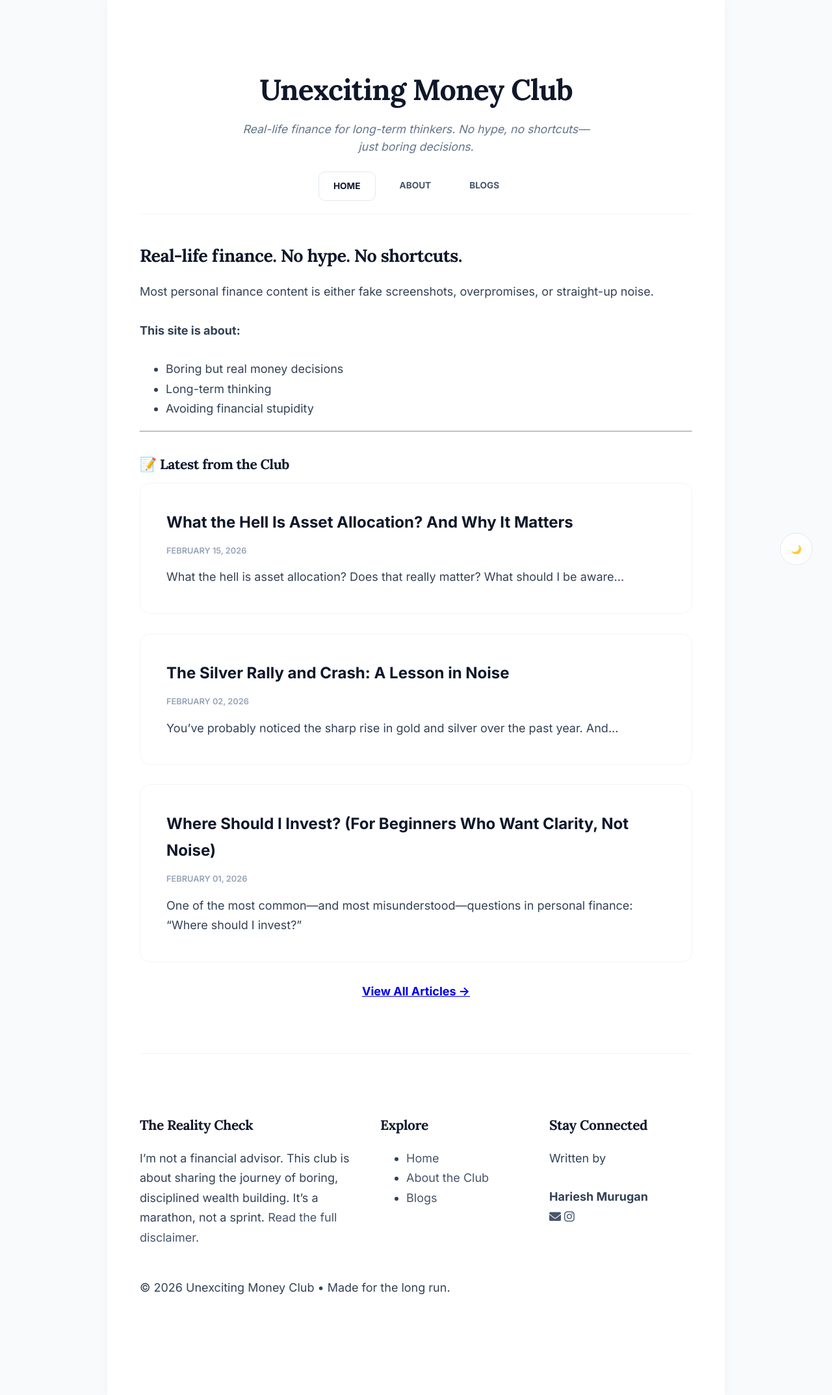
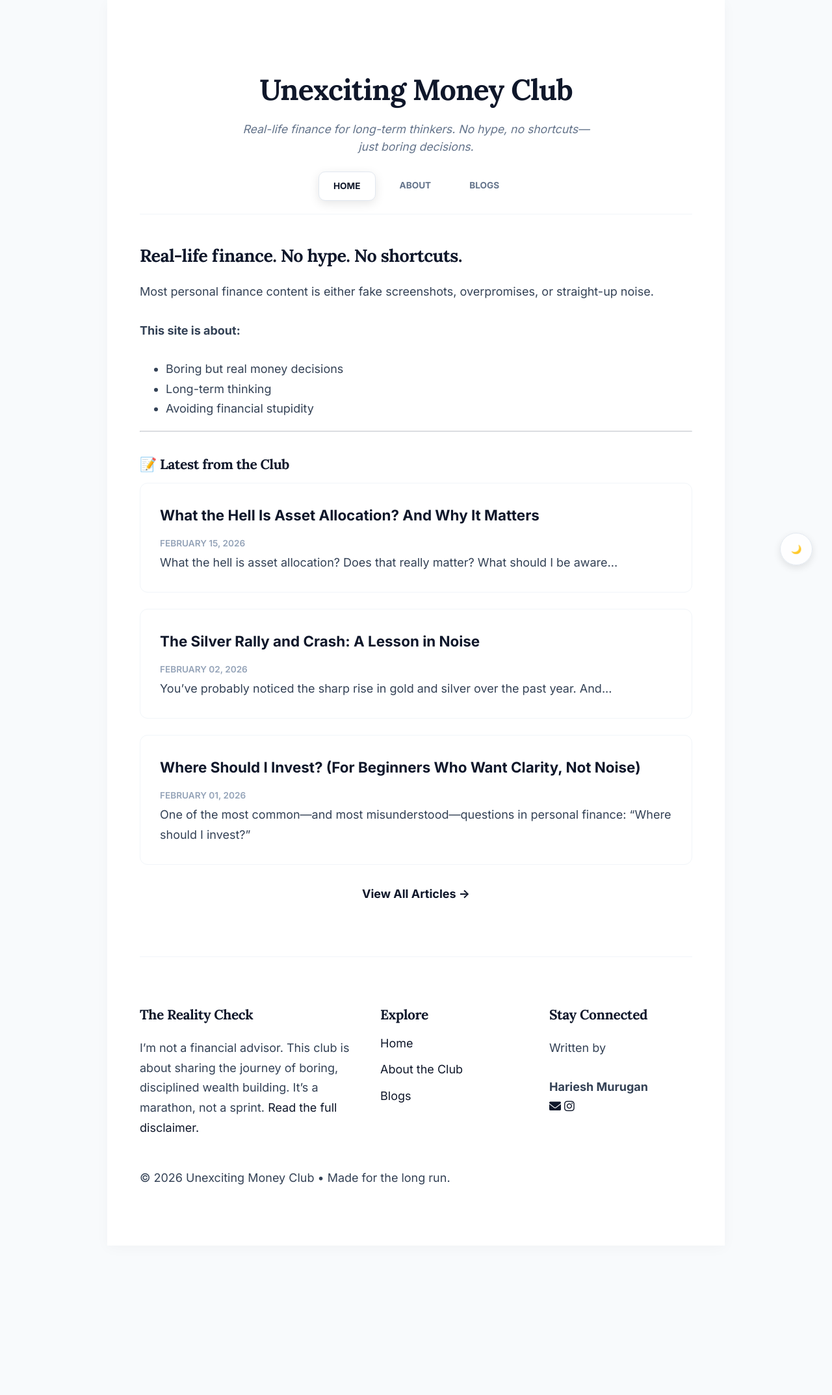
Before and after one commit to HarieshMK/HarieshMK.github.io, a Jekyll site: the page built from index.md, in a window 1280 px wide. Shown: the whole page at 65% size. Built offline with Jekyll 4.4.1, drawn with Linux system fonts in a browser that asks for light colours; after the commit the page ends 1917 px from its top, so only the background shows below that.

Commit message:
Update style.css

```diff
--- a/assets/css/style.css
+++ b/assets/css/style.css
@@ -52,6 +52,7 @@
   bottom: 30px;
   right: 30px;
   background: rgba(255, 255, 255, 0.8);
+  backdrop-filter: blur(8px);
   border: 1px solid #e2e8f0;
   border-radius: 50%;
   width: 50px;
@@ -61,6 +62,7 @@
   justify-content: center;
   cursor: pointer;
   z-index: 1000;
+  box-shadow: 0 4px 12px rgba(0,0,0,0.1);
   transition: all 0.3s ease;
 }
 
@@ -74,7 +76,7 @@
 }
 .nav-list li a {
   text-decoration: none;
-  color: #475569;
+  color: #64748b;
   font-weight: 700;
   font-size: 0.85rem;
   text-transform: uppercase;
@@ -83,55 +85,73 @@
   transition: all 0.3s ease;
   display: inline-block;
 }
+
 .nav-list li a:hover {
   color: #38bdf8 !important;
   background-color: rgba(56, 189, 248, 0.08) !important;
+  transform: translateY(-1px);
 }
+
 .nav-list li a.active {
   color: #0f172a !important;
   background: #ffffff !important;
+  box-shadow: 0 4px 15px rgba(0, 0, 0, 0.1) !important;
   border: 1px solid #e2e8f0 !important;
 }
 
-/* ===== 3. PREMIUM BLOG CARDS ===== */
-.post-card-link { display: block; text-decoration: none !important; color: inherit !important; margin-bottom: 30px; }
-.post-card, .home-card {
-  padding: 40px;
-  border: 1px solid #f1f5f9;
-  border-radius: 16px;
-  background: #ffffff;
-  transition: all 0.4s cubic-bezier(0.165, 0.84, 0.44, 1);
+/* ===== 3. BLOG CARDS & HOVER ===== */
+.post-card-link { display: block; text-decoration: none !important; color: inherit !important; margin-bottom: 25px; }
+.post-card, .home-card { padding: 30px; border: 1px solid #f1f5f9; border-radius: 12px; background: #fff; transition: all 0.3s ease; }
+.post-card-link:hover .post-card { transform: translateY(-4px); box-shadow: 0 12px 24px rgba(0,0,0,0.06); border-color: #38bdf8; }
+.post-card-link:hover .post-title { color: #38bdf8; }
+.post-title { font-size: 1.4rem; font-weight: 700; color: #0f172a; margin-bottom: 8px; display: block; transition: color 0.3s ease; }
+.post-date { font-size: 0.85rem; color: #94a3b8; font-weight: 600; text-transform: uppercase; }
+
+/* ===== 4. FOOTER SECTION (FIXED & RESTORED) ===== */
+footer {
+  margin-top: 80px;
+  padding-top: 40px;
+  border-top: 1px solid #f1f5f9;
 }
-.post-card-link:hover .post-card {
-  transform: translateY(-8px);
-  box-shadow: 0 20px 40px rgba(0,0,0,0.08);
-  border-color: #38bdf8;
+
+.footer-grid {
+  display: grid;
+  grid-template-columns: 1.5fr 1fr 1fr;
+  gap: 40px;
 }
-.post-card-link:hover .post-title { color: #38bdf8; }
-.post-title { font-size: 1.5rem; font-weight: 700; color: #0f172a; margin-bottom: 12px; display: block; transition: color 0.3s ease; }
-.post-date { font-size: 0.8rem; color: #94a3b8; font-weight: 600; text-transform: uppercase; margin-bottom: 15px; display: block; }
 
-/* ===== 4. FOOTER SECTION ===== */
-footer { margin-top: 80px; padding: 60px 0; border-top: 1px solid #f1f5f9; }
-.footer-grid { display: grid; grid-template-columns: 1.5fr 1fr 1fr; gap: 40px; }
-.footer-col h4 { font-size: 1.1rem; color: #0f172a; margin-bottom: 20px; }
-.footer-col a { text-decoration: none; color: #475569; transition: color 0.2s; }
-.footer-col a:hover { color: #38bdf8 !important; }
+.footer-col h4 {
+  font-size: 1.1rem;
+  margin-top: 0;
+  margin-bottom: 15px;
+  color: #0f172a;
+}
 
-/* ===== 5. SPECIAL LINKS (View All, Back to Home) ===== */
-.back-link, .generic-link {
-  font-weight: 700;
+.footer-col ul {
+  list-style: none;
+  padding: 0;
+  margin: 0;
+}
+
+.footer-col ul li {
+  margin-bottom: 10px;
+}
+
+.footer-col a {
+  text-decoration: none;
+  color: #64748b;
+  transition: color 0.2s;
+}
+
+.footer-col a:hover {
   color: #38bdf8;
-  text-decoration: none;
-  border-bottom: 2px solid #38bdf8;
-  padding-bottom: 4px;
-  transition: all 0.2s ease;
-  display: inline-block;
 }
-.back-link:hover, .generic-link:hover { color: #0f172a; border-color: #0f172a; }
+
 .back-to-blogs-container { display: flex !important; justify-content: center !important; margin: 50px 0 20px; }
+.back-link { font-weight: 700; color: #0f172a; text-decoration: none; border-bottom: 2px solid #38bdf8; padding-bottom: 4px; transition: all 0.2s ease; }
+.back-link:hover { color: #38bdf8; border-color: #0f172a; }
 
-/* ===== 6. POST NAVIGATION & PROGRESS BAR ===== */
+/* ===== 5. POST NAVIGATION ===== */
 .post-nav { display: flex; justify-content: space-between; gap: 20px; margin: 40px 0; width: 100%; }
 .nav-link {
   display: block;
@@ -146,70 +166,165 @@
 .nav-label { font-size: 0.7rem; color: #94a3b8; text-transform: uppercase; display: block; margin-bottom: 2px; }
 .nav-title { font-weight: 700; color: #0f172a; font-size: 0.9rem; line-height: 1.3; display: block; }
 
+/* ===== 6. SUBTLE PROGRESS BAR ===== */
 .progress-container { position: fixed; top: 10px; left: 50%; transform: translateX(-50%); z-index: 2000; width: 90%; max-width: 850px; opacity: 0; pointer-events: none; transition: opacity 0.4s ease; }
 .progress-bar-track { width: 100%; height: 6px; background: rgba(0, 0, 0, 0.05); border-radius: 10px; overflow: hidden; }
 .progress-bar { height: 100%; background: #0ea5e9; width: 0%; transition: width 0.2s ease-out; }
 
 /* ===== 7. DARK MODE OVERRIDES ===== */
-.dark-theme body { background-color: #0b1120 !important; color: #cbd5e1 !important; }
+.dark-theme body { background-color: #0b1120 !important; color: #e2e8f0 !important; }
 .dark-theme .container { background: #0f172a !important; }
+
+/* Text Visibility */
 .dark-theme h1, .dark-theme h2, .dark-theme h3, .dark-theme h4,
-.dark-theme .post-title, .dark-theme .nav-title, .dark-theme .folder-name,
-.dark-theme header h1 a, .dark-theme .footer-col h4 { color: #ffffff !important; }
+.dark-theme .post-title, .dark-theme .nav-title,
+.dark-theme header h1 a, .dark-theme .back-link,
+.dark-theme .footer-col h4, .dark-theme .generic-link {
+  color: #ffffff !important;
+}
 
-.dark-theme .nav-list li a { color: #94a3b8; }
-.dark-theme .nav-list li a.active { background-color: #1e293b !important; border-color: #334155 !important; }
+/* Nav Hover in Dark Mode */
+.dark-theme .nav-list li a:hover {
+  color: #38bdf8 !important;
+  background-color: rgba(56, 189, 248, 0.15) !important;
+}
+.dark-theme .nav-list li a.active {
+  background-color: #1e293b !important;
+  border-color: #334155 !important;
+  color: #ffffff !important;
+}
 
+/* Blog Cards Fix */
 .dark-theme .post-card, .dark-theme .home-card, .dark-theme .nav-link {
   background-color: #1e293b !important;
   border-color: #334155 !important;
 }
-.dark-theme .post-card-link:hover .post-card { border-color: #38bdf8 !important; }
 
-.dark-theme .back-link, .dark-theme .generic-link { color: #38bdf8 !important; border-color: #38bdf8; }
-.dark-theme .back-link:hover, .dark-theme .generic-link:hover { color: #ffffff !important; border-color: #ffffff; }
-
-.dark-theme .footer-col a { color: #94a3b8 !important; }
-
-/* ===== 8. NEWSLETTER DARK MODE (RE-RESTORED) ===== */
+/* NEWSLETTER DARK MODE */
 .dark-theme .ml-form-embedWrapper, .dark-theme .ml-form-embedBody { background: transparent !important; }
 .dark-theme .ml-form-embedBody h4, .dark-theme .ml-form-embedBody p { color: #ffffff !important; }
-.dark-theme .ml-form-embedBody input { background-color: #ffffff !important; color: #0f172a !important; }
+.dark-theme .ml-form-embedBody input {
+  background-color: #ffffff !important;
+  color: #0f172a !important;
+}
 
-/* ===== 9. FOLDER LAYOUT & STICKY LINKS ===== */
-.category-section { margin-bottom: 50px; }
-.folder-grid { display: grid; grid-template-columns: repeat(auto-fit, minmax(200px, 1fr)); gap: 20px; }
-.folder-card {
-  background: #ffffff; border: 1px solid #eef2f6 !important; border-radius: 15px; padding: 20px;
-  display: flex; align-items: center; gap: 15px; transition: all 0.3s ease;
+/* DISCUSSION BOX (CUSDIS) FIX */
+#cusdis_thread { width: 100% !important; overflow: hidden !important; }
+#cusdis_thread iframe { border: none !important; width: 100% !important; min-height: 350px; }
+
+/* ===== 8. GLOBAL LINK RESET (FIXES THE UGLY BLUE) ===== */
+a:not(.nav-list li a):not(.post-card-link) {
+  color: #0f172a; /* Same as your headings */
+  text-decoration: none;
+  transition: color 0.3s ease;
 }
-.folder-card:hover { border-color: #38bdf8 !important; transform: translateY(-3px); }
-.folder-name { font-weight: 700; color: #0f172a; font-size: 0.95rem; }
-.folder-count { font-size: 0.75rem; color: #94a3b8; text-transform: uppercase; }
 
-.dark-theme .folder-card { background: #111827 !important; border: 1px solid rgba(255, 255, 255, 0.1) !important; }
+a:not(.nav-list li a):not(.post-card-link):hover {
+  color: #38bdf8; /* Turns Sky Blue on hover */
+}
 
-/* FLOATING SECTION TOP LINK */
-.playlist-group div { position: relative; border-bottom: 1px solid #f1f5f9; margin-bottom: 30px; }
-a[href^="#"] {
-  font-size: 0.75rem !important;
-  font-weight: 800 !important;
-  color: #38bdf8 !important;
-  text-decoration: none;
-  position: sticky !important;
-  top: 30px;
-  float: right;
-  z-index: 100;
-  background: rgba(255,255,255,0.9);
-  padding: 5px 10px;
-  border-radius: 5px;
+/* Ensure these links are white in Dark Mode */
+.dark-theme a:not(.nav-list li a):not(.post-card-link) {
+  color: #ffffff !important;
 }
-.dark-theme a[href^="#"] { background: rgba(15, 23, 42, 0.9) !important; }
 
 /* MOBILE RESPONSIVENESS */
 @media (max-width: 768px) {
   .post-nav { flex-direction: column; }
   .footer-grid { grid-template-columns: 1fr; gap: 30px; }
-  .container { padding: 40px 20px; }
-  a[href^="#"] { position: static; float: none; display: block; margin-bottom: 10px; }
 }
+/* ===== 9. FOLDER LAYOUT STYLES ===== */
+.category-section {
+  margin-bottom: 50px;
+}
+.folder-grid {
+  display: grid;
+  grid-template-columns: repeat(auto-fit, minmax(200px, 1fr));
+  gap: 20px;
+  margin-top: 20px;
+}
+.folder-card {
+  background: #ffffff;
+  border: 1px solid #e2e8f0;
+  border-radius: 15px;
+  padding: 20px;
+  display: flex;
+  align-items: center;
+  gap: 15px;
+  transition: all 0.3s ease;
+}
+.folder-card:hover {
+  border-color: #38bdf8;
+  transform: translateY(-3px);
+  box-shadow: 0 10px 20px rgba(0,0,0,0.05);
+}
+.folder-icon {
+  font-size: 1.5rem;
+}
+.folder-name {
+  display: block;
+  font-weight: 700;
+  color: #0f172a;
+  font-size: 0.95rem;
+}
+.folder-count {
+  font-size: 0.75rem;
+  color: #94a3b8;
+  text-transform: uppercase;
+  letter-spacing: 0.05em;
+}
+
+/* Dark Mode support for Folders */
+.dark-theme .folder-card {
+  background: #1e293b !important;
+  border-color: #334155 !important;
+}
+.dark-theme .folder-name {
+  color: #ffffff !important;
+}
+/* ===== 10. PREMIUM POLISH & DARK MODE REFINEMENT ===== */
+
+/* Soften the lines */
+hr, .playlist-group div {
+  border-color: rgba(226, 232, 240, 0.5) !important;
+}
+
+/* Fix Folder Grid Spacing */
+.category-section span {
+  margin-bottom: 20px !important;
+  opacity: 0.8;
+}
+
+/* Smooth out the Folder Cards */
+.folder-card {
+  box-shadow: 0 4px 6px -1px rgba(0, 0, 0, 0.02), 0 2px 4px -1px rgba(0, 0, 0, 0.01);
+  border: 1px solid #eef2f6 !important;
+}
+
+/* Section Top Link Polish */
+a[href^="#"] {
+  font-size: 0.75rem !important;
+  font-weight: 600 !important;
+  letter-spacing: 0.02em;
+  opacity: 0.6;
+  transition: opacity 0.2s;
+}
+a[href^="#"]:hover {
+  opacity: 1;
+}
+
+/* DARK MODE SPECIFIC REFINEMENTS */
+.dark-theme .folder-card,
+.dark-theme .post-card {
+  border: 1px solid rgba(255, 255, 255, 0.1) !important; /* Subtle border instead of bright white */
+  background: #111827 !important; /* Slightly deeper than the container */
+}
+
+.dark-theme hr,
+.dark-theme .playlist-group div {
+  border-color: rgba(255, 255, 255, 0.05) !important;
+}
+
+.dark-theme .folder-name {
+  color: #f1f5f9 !important;
+}
```
